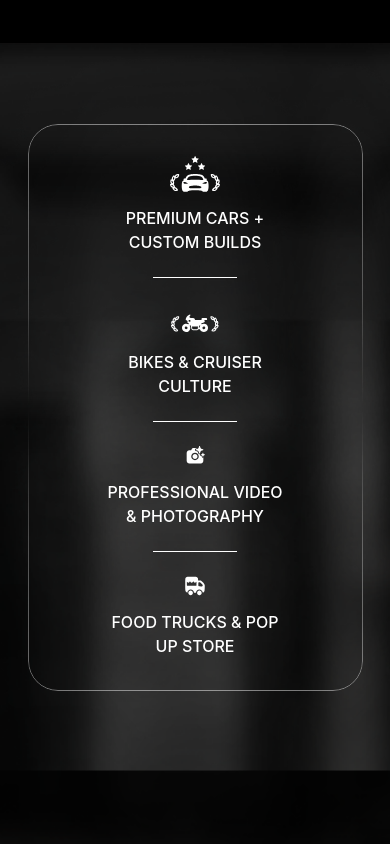
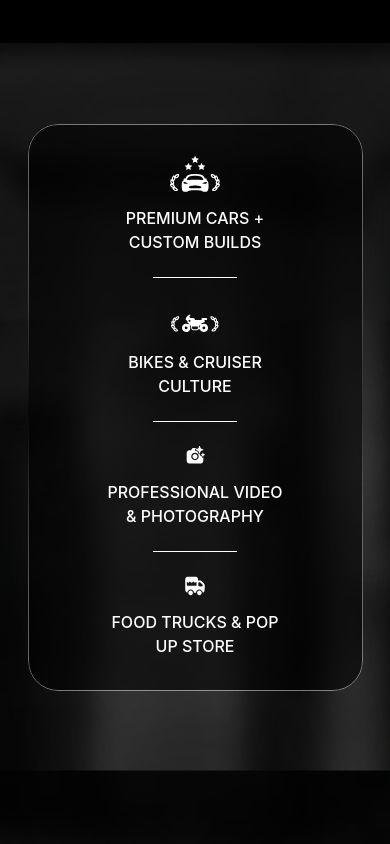
Before and after one commit to milkyano-cpu/snm, a Next.js app: page / in a window 390 px wide. Shown: the part 860-1704 px from the top of the page. Built offline with nearby package versions, Linux system fonts and the light colour scheme; no server answers.

Commit message:
feat: Add black overlay on feature and community rules section for mobile view

```diff
--- a/src/components/Feature/FeatureSectionMobile.jsx
+++ b/src/components/Feature/FeatureSectionMobile.jsx
@@ -6,7 +6,7 @@ import PremiumCarIcon from "@/src/icons/PremiumCarIcon";
 export default function FeatureSectionMobile() {
   return (
     <section className="bg-feature-section-mobile py-20">
-      <div className="fading-border mx-auto flex max-w-84 justify-center">
+      <div className="fading-border bg-[#0000008C] mx-auto flex max-w-84 justify-center">
         <div className="features-mobile flex max-w-44 flex-col items-center gap-6 py-8">
           <div className="flex flex-col items-center gap-3.5">
             <div>
--- a/src/components/Rules/RulesSectionMobile.jsx
+++ b/src/components/Rules/RulesSectionMobile.jsx
@@ -7,7 +7,7 @@ export default function RulesSectionMobile() {
         Come For The Cars Stay For The Atmosphere!
       </h2>
 
-      <div className="fading-border relative mx-auto max-w-84 pt-18 pb-10">
+      <div className="fading-border bg-[#0D0D0D33] relative mx-auto max-w-84 pt-18 pb-10">
         <div className="absolute top-0 left-1/2 z-10 flex min-w-73 -translate-1/2 items-center gap-3 rounded-4xl bg-[#1a1a1a] px-8.5 py-4">
           <div className="h-5 w-5">
             <Image
```
